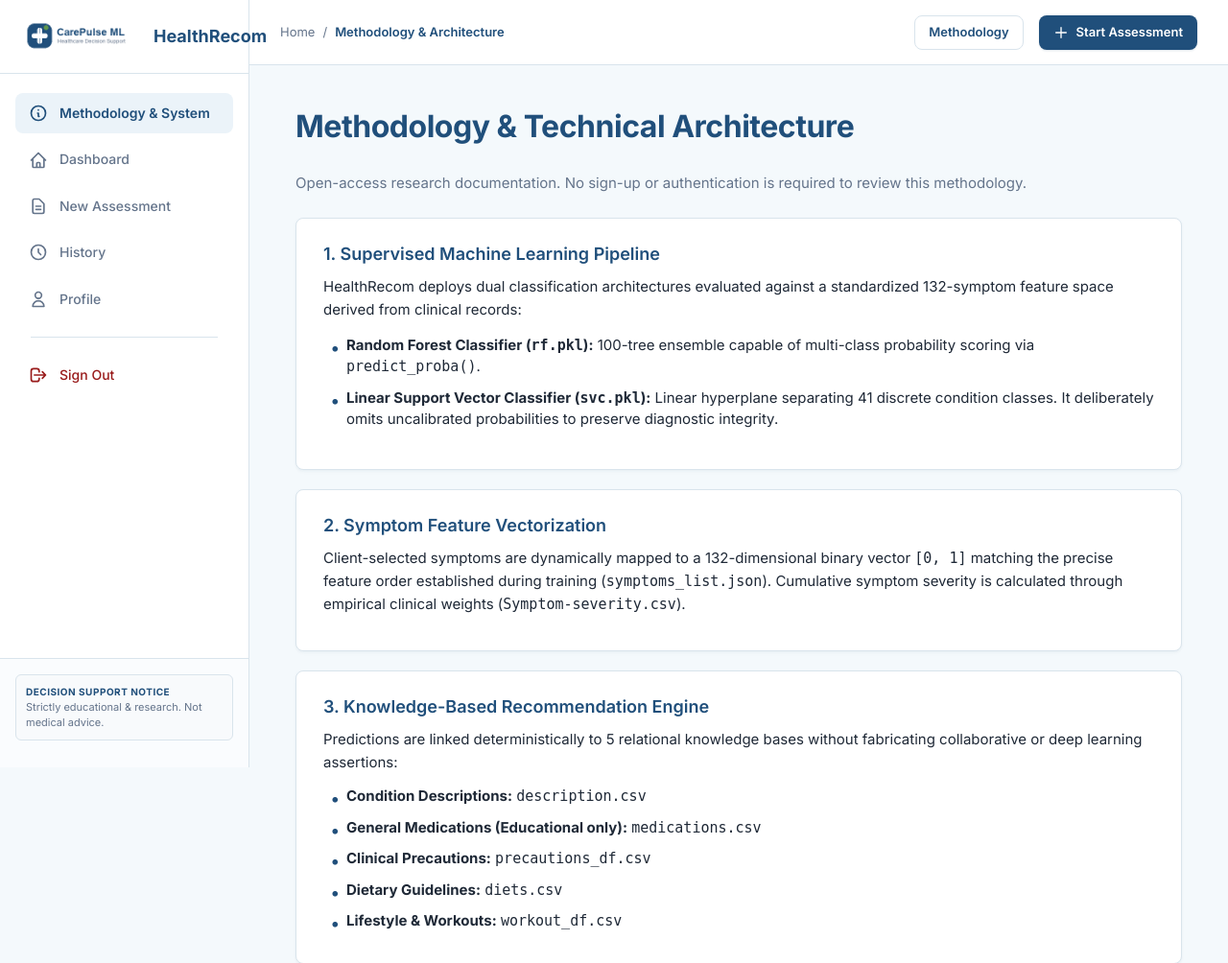
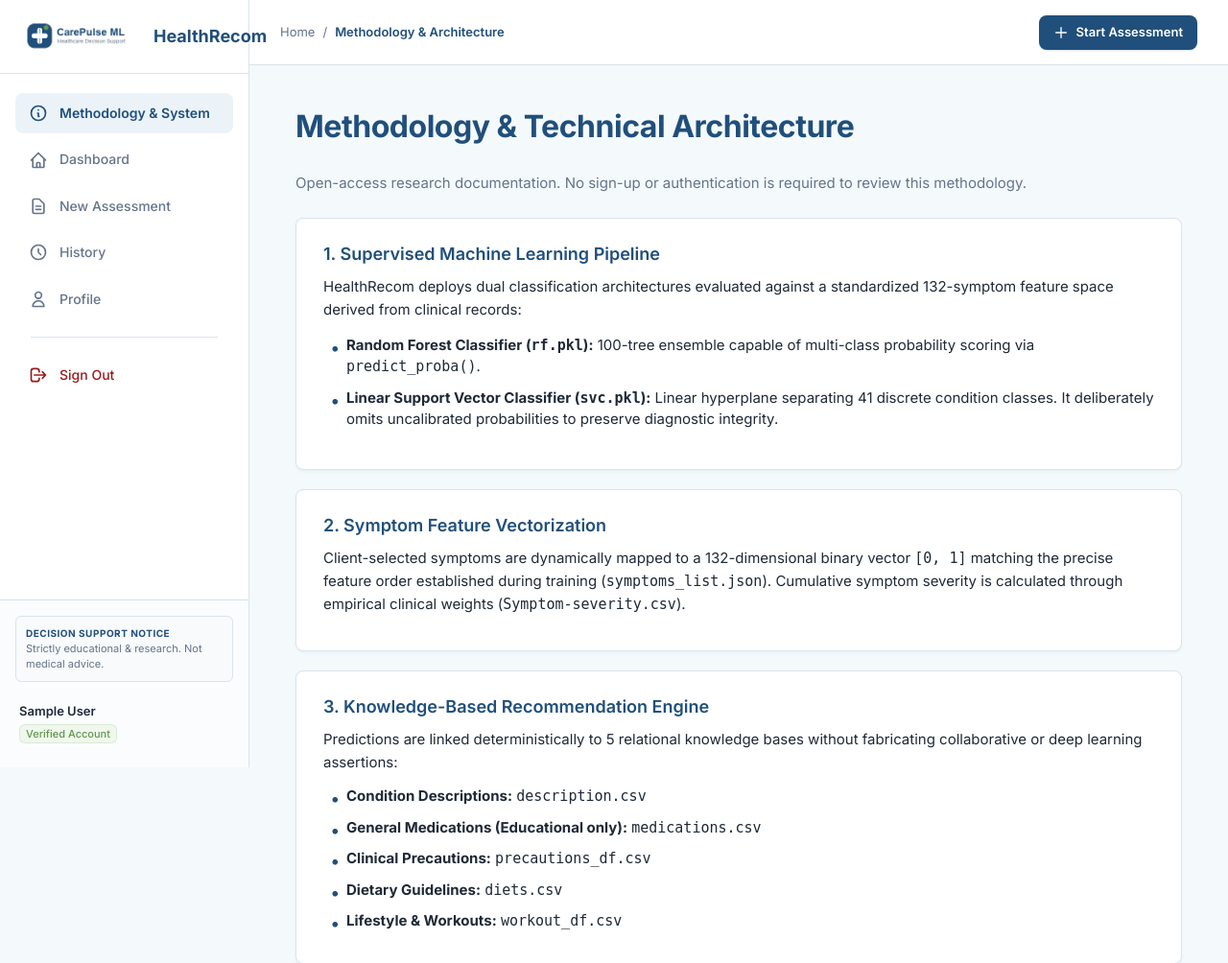
Before and after one commit to Eslin-0987/CarePluseML, a Flask app: page /methodology in a window 1280 px wide. Shown: the top 1004 px of the page at 96% size. Run offline with Flask 3, Linux system fonts and the light colour scheme; the visitor is signed in with stand-in values (Sample User, id 1); data comes from the database, SQL or seed files in the repository.

Commit message:
Add favicon, remove redundant methodology button, fix navbar auth state and protect session from multi-user overwrite

```diff
--- a/app/__init__.py
+++ b/app/__init__.py
@@ -86,27 +86,40 @@
 
     @app.before_request
     def load_authenticated_user():
-        """Optionally populate g.user if a valid JWT token is present in request cookies."""
+        """Optionally populate g.user using Flask session or JWT token."""
+        from flask import session
         g.user = None
-        try:
-            verify_jwt_in_request(optional=True)
-            user_id = get_jwt_identity()
-            if user_id:
-                g.user = get_user_by_id(app.config['DATABASE_PATH'], int(user_id))
-        except Exception:
-            g.user = None
+        user_id = session.get('user_id')
+
+        if not user_id:
+            try:
+                verify_jwt_in_request(optional=True)
+                user_id = get_jwt_identity()
+            except Exception:
+                user_id = None
+
+        if user_id:
+            try:
+                user = get_user_by_id(app.config['DATABASE_PATH'], int(user_id))
+                if user:
+                    g.user = user
+                    session['user_id'] = int(user_id)
+            except Exception:
+                g.user = None
 
     @app.context_processor
     def inject_global_variables():
         """Make application metadata and user globally available to templates."""
+        from flask import session
         return {
             'app_name': app.config['APP_NAME'],
             'current_user': getattr(g, 'user', None),
+            'session': session,
             'disclaimer': app.config['DISCLAIMER'],
             'current_year': datetime.now().year
         }
 
-    # 6. Root & Health Check Routes
+    # 6. Root, Health Check & Favicon Routes
     @app.route('/')
     def index():
         """Root route: Redirect to dashboard if authenticated, otherwise to login."""
@@ -119,6 +132,13 @@
         """Health check endpoint for Render monitoring."""
         from flask import jsonify
         return jsonify({"status": "healthy", "service": "HealthRecom"}), 200
+
+    @app.route('/favicon.ico')
+    def favicon():
+        """Serve favicon directly from static folder."""
+        from flask import send_from_directory
+        return send_from_directory(app.static_folder, 'favicon.ico', mimetype='image/vnd.microsoft.icon')
+
 
     # 7. Global Error Handlers
     @app.errorhandler(404)
--- a/templates/base.html
+++ b/templates/base.html
@@ -10,6 +10,11 @@
   <link rel="preconnect" href="https://fonts.googleapis.com">
   <link rel="preconnect" href="https://fonts.gstatic.com" crossorigin>
   <link href="https://fonts.googleapis.com/css2?family=Inter:wght@400;500;600;700&display=swap" rel="stylesheet">
+
+  <!-- Favicon for Browser Tabs & Bookmarks -->
+  <link rel="icon" type="image/png" sizes="32x32" href="{{ url_for('static', filename='images/favicon.png') }}">
+  <link rel="icon" type="image/x-icon" href="{{ url_for('static', filename='favicon.ico') }}">
+  <link rel="shortcut icon" href="{{ url_for('static', filename='favicon.ico') }}">
 
   <!-- Master Design System & Typography Stylesheet -->
   <link rel="stylesheet" href="{{ url_for('static', filename='css/main.css') }}">
@@ -91,7 +96,6 @@
         </div>
 
         <div class="header-right">
-          <a href="{{ url_for('dashboard.about') }}" class="btn btn-outline btn-sm">Methodology</a>
           <a href="{{ url_for('prediction.assessment') }}" class="btn btn-primary btn-sm">
             <svg style="width: 16px; height: 16px;" fill="none" stroke="currentColor" viewBox="0 0 24 24"><path stroke-linecap="round" stroke-linejoin="round" stroke-width="2" d="M12 4v16m8-8H4"/></svg>
             <span>Start Assessment</span>
@@ -154,8 +158,14 @@
         <a href="{{ url_for('dashboard.about') }}" class="nav-item {% if request.endpoint in ['dashboard.about', 'recommendation.about'] %}active{% endif %}">Methodology & System</a>
 
         <div class="nav-divider"></div>
-        <a href="{{ url_for('auth.login') }}" class="nav-item {% if request.endpoint == 'auth.login' %}active{% endif %}">Log In</a>
-        <a href="{{ url_for('auth.signup') }}" class="btn btn-primary btn-sm">Sign Up</a>
+        {% if current_user or session.get('user_id') %}
+          <a href="{{ url_for('dashboard.view_dashboard') }}" class="nav-item">Dashboard</a>
+          <a href="{{ url_for('prediction.assessment') }}" class="btn btn-primary btn-sm">+ Start Assessment</a>
+          <a href="{{ url_for('auth.logout') }}" class="nav-item logout-link" style="color: #991B1B; font-weight: 600;">Sign Out</a>
+        {% else %}
+          <a href="{{ url_for('auth.login') }}" class="nav-item {% if request.endpoint == 'auth.login' %}active{% endif %}">Log In</a>
+          <a href="{{ url_for('auth.signup') }}" class="btn btn-primary btn-sm">Sign Up</a>
+        {% endif %}
       </nav>
     </header>
 
```
Also changed, not shown: app/routes/auth.py (+53 -22 lines), config.py (+8 -2 lines), tests/test_suite.py (+26 -0 lines), static/favicon.ico (added), static/images/favicon.ico (added), static/images/favicon.png (added).
